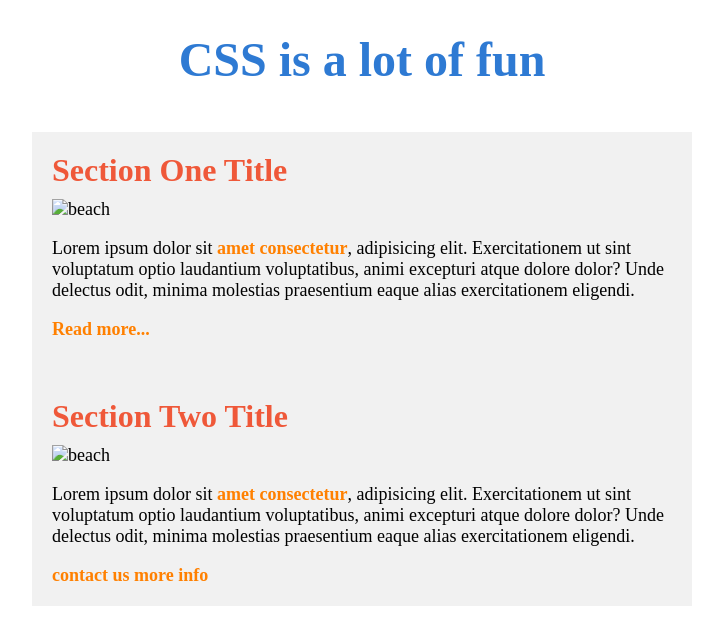
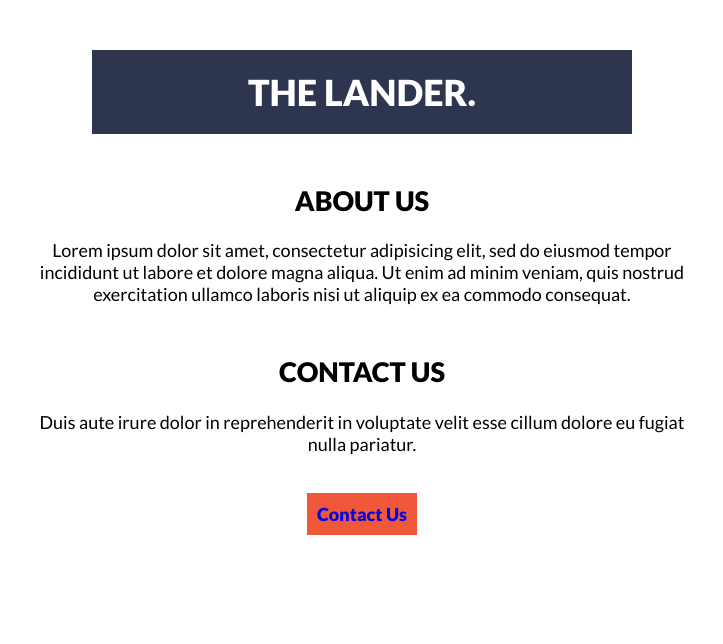
Before and after one commit to sdbeng/landing-pg-challenge, a plain HTML site: page index.html in a window 1280 px wide. Shown: the whole page, without its empty margins (278-1001 px from the left). Drawn offline with Linux system fonts and the light colour scheme.

Commit message:
update style and html

```diff
--- a/index.html
+++ b/index.html
@@ -3,32 +3,35 @@
 <head>
     <meta charset="UTF-8">
     <meta name="viewport" content="width=device-width, initial-scale=1.0">
-    <title>Basic html css Template-v2</title>
+    <title>Landing page</title>
     <link rel="icon" type="image/png" href="favicon.png">
 
     <!-- Old Favicon - Grab Icon From Google (Might be unsupported in the future) -->
     <!-- <link rel="icon" type="image/png" href="https://s2.googleusercontent.com/s2/favicons?domain=jacinto.design"> -->
 
     <link rel="stylesheet" href="https://cdnjs.cloudflare.com/ajax/libs/font-awesome/5.10.2/css/all.min.css"/>
+    <link href="https://fonts.googleapis.com/css2?family=Lato:wght@400;900&display=swap" rel="stylesheet">
     <link rel="stylesheet" href="style.css">
 </head>
 <body>
-    <h1>CSS is a lot of fun</h1>
-    <section class="section first">
-        <h2>Section One Title</h2>
-        <img src="images/summer-beach.jpg" alt="beach" width="500px" >
-        <p>Lorem ipsum dolor sit <a href="#">amet consectetur</a>, adipisicing elit. Exercitationem ut sint voluptatum optio laudantium voluptatibus, animi excepturi atque dolore dolor? Unde delectus odit, minima molestias praesentium eaque alias exercitationem eligendi.</p>
+    <div class="container title-section">
+        <h1 class="title-text">The Lander.</h1>
+    </div>
 
-        <p class="read-more"><a href="">Read more...</a></p>
-    </section>
-    <section class="section second">
-        <h2>Section Two Title</h2>
-        <img src="images/summer-beach.jpg" alt="beach" width="500px" >
-        <p>Lorem ipsum dolor sit <a href="#">amet consectetur</a>, adipisicing elit. Exercitationem ut sint voluptatum optio laudantium voluptatibus, animi excepturi atque dolore dolor? Unde delectus odit, minima molestias praesentium eaque alias exercitationem eligendi.</p>
+    <div class="container about-section">
+        <h2 class="section-title">About Us</h2>
+        <p class="text">Lorem ipsum dolor sit amet, consectetur adipisicing elit, sed do eiusmod
+        tempor incididunt ut labore et dolore magna aliqua. Ut enim ad minim veniam,
+        quis nostrud exercitation ullamco laboris nisi ut aliquip ex ea commodo
+        consequat.</p>
+    </div>
 
-        <a href="#" class="btn">contact us</a>
-        <a href="#" class="btn btn2">more info</a>
-    </section>
+    <div class="container contact-section">
+        <h2 class="section-title">Contact Us</h2>
+        <p class="text">Duis aute irure dolor in reprehenderit in voluptate velit esse
+        cillum dolore eu fugiat nulla pariatur.</p>
+        <a href="#" class="btn">Contact Us</a>
+    </div>
 
     <!-- Script -->
     <script src="script.js"></script>
--- a/style.css
+++ b/style.css
@@ -1,44 +1,44 @@
-html {
-    box-sizing: border-box;
+body {
+    font-size: 18px;
+    font-family: 'Lato', sans-serif;
+    text-align: center;
 }
 
-  body {
-    margin: 0;
-    min-height: 100vh;
-    font-size: 18px;
-    /* text-align: center; */
+.title-text {
+    font-size: 36px;
+    color: white;
+    background: #2e354f;
+    text-transform: uppercase;
+    padding: 20px;
+    width: 500px;
+    margin: 0 auto;
 }
 
-  h1 {
-    color: #2e7ad3;
-    margin-top: 45px 0;
-    text-align: center;
-    margin-bottom: 45px;
-    font-size: 48px;
+.container {
+    margin: 50px auto;
+    width: 650px;
 }
 
-  h2 {
-    color: #ef5839;
-    font-size: 32px;
-    /* hack */
-    margin: 0;
-    margin-bottom: 10px;
+.section-title {
+    text-transform: uppercase;
 }
 
-  a {
-    color: #ff8000;
-    font-weight: bold;
-    text-decoration: none;
+.underlined {
+    color: #ef5839;
+    text-decoration: underline;
 }
 
-  a:hover,
-  a:focus {
-      color: #104c90;
+.btn {
+    text-decoration: none;
+    background: #ef5839;
+    padding: 10px;
+    color: w hite;
+    font-weight: 900;
+    margin: 20px;
+    display: inline-block;
 }
 
-  .section {
-    margin: 0 auto;
-    width: 620px;
-    padding: 20px;
-    background-color:#f1f1f1;
+.btn:hover, .btn:focus {
+    background: #d4b44c;
+    color: #2e354f;
 }
```
Lines whose indentation alone changed are shown as unchanged.
